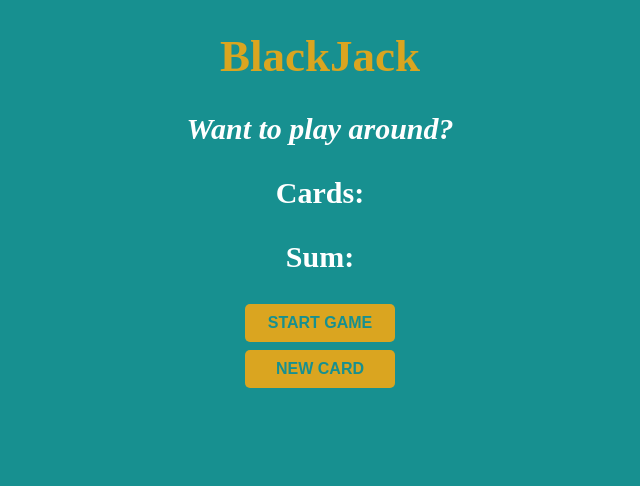
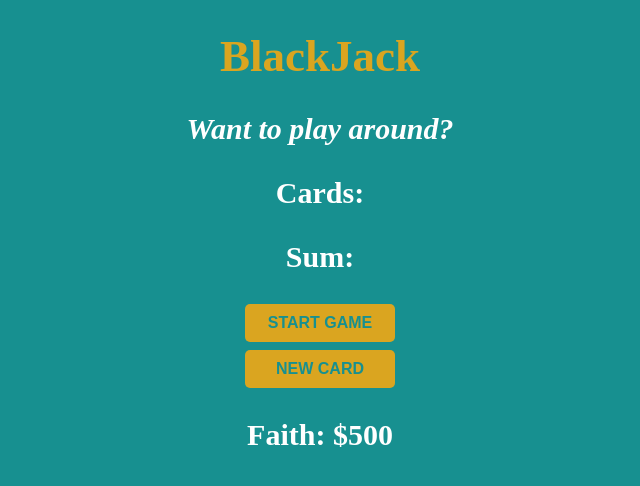
Before and after one commit to faithadewuyi/Javascript-Projects, a plain HTML site: page Black Jack App/index.html in a window 1280 px wide. Shown: the whole page, without its empty margins (320-960 px from the left). Drawn offline with Linux system fonts and the light colour scheme.

Commit message:
App completed

```diff
--- a/Black Jack App/index.html
+++ b/Black Jack App/index.html
@@ -13,6 +13,7 @@
   <p id="sum-el">Sum:</p>
   <button onclick="startGame()">START GAME</button>
   <button onclick="newCard()">NEW CARD</button>
+  <p id="player-el"></p>
 <script src="script.js" ></script>
 </body>
 </html>
--- a/Black Jack App/script.js
+++ b/Black Jack App/script.js
@@ -1,3 +1,7 @@
+let player= {
+  name: "Faith",
+  chips: 500
+}
 let cards = []
 let sum = 0
 let hasBlackJack = false;
@@ -6,6 +10,10 @@ let message = "";
 let messageEl = document.getElementById("message-el");
 let sumEl = document.getElementById("sum-el");
 let cardEl = document.getElementById("cards-el");
+
+let playerEl =document.getElementById("player-el")
+
+playerEl.textContent = player.name + ": $" + player.chips
 
 function getRandomCard(){
   let randomNumber = Math.floor(Math.random () * 13) + 1
@@ -61,23 +69,12 @@ function runGame(){
 
 
 function newCard(){
+  if (outOfGame === true && hasBlackJack === false){
   let card =  getRandomCard()
   sum+= card
 
   cards.push(card)
   console.log(cards)
   runGame()
+  }
 }
-
-// let faith =[3, 5, 8]
-//  for (let i= 0; i<cards.length; i++){
-//   console.log(faith[i])
-//  }
-
-//  let sentence = ["Hello", "my", "name", "is", "faith"]
-
-//  let greetingEl = document.getElementById("greeting-el")
-
-//  for(let i =0; i < sentence.length; i++){
-//   greetingEl.textcontent += sentence[i]
-//  }
```
